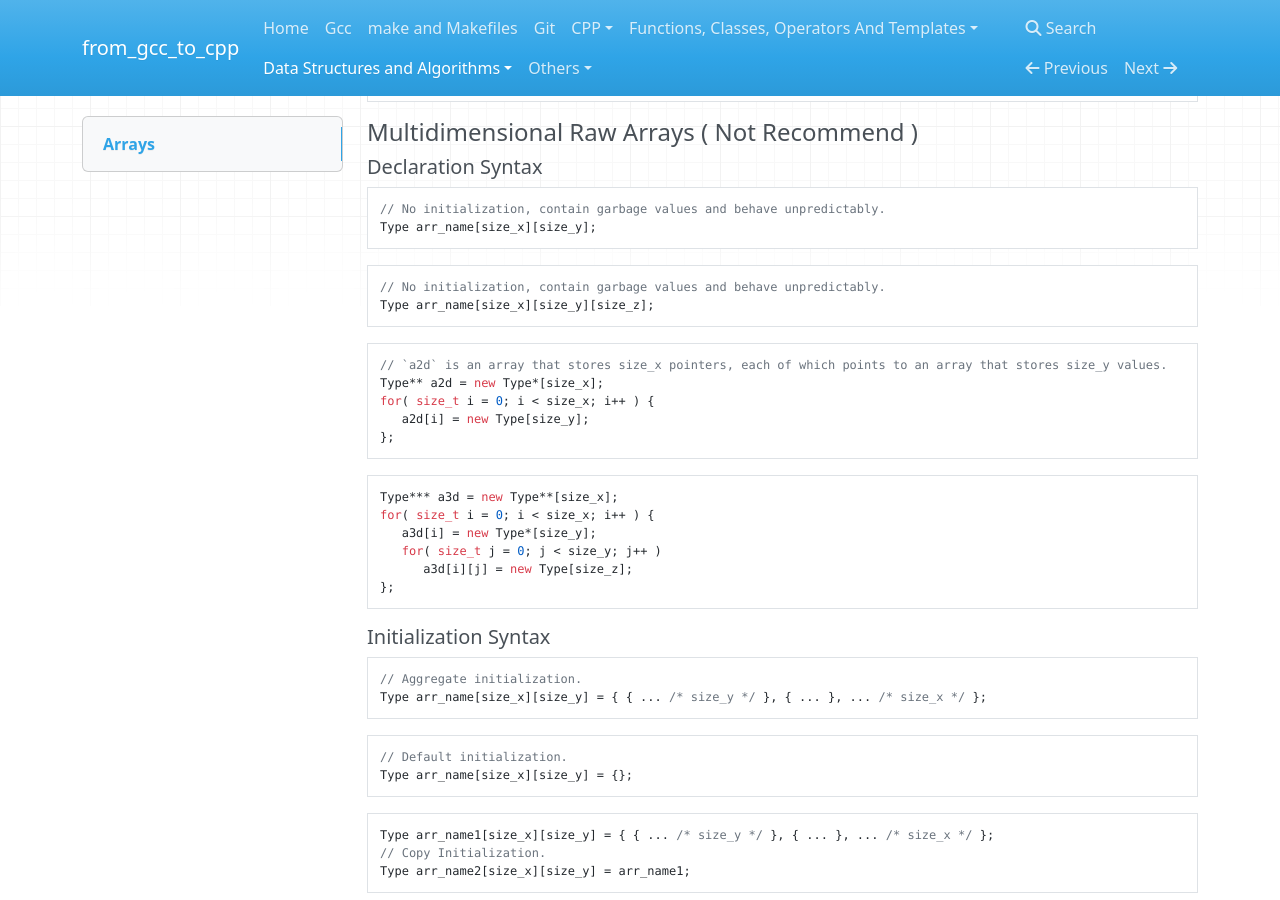
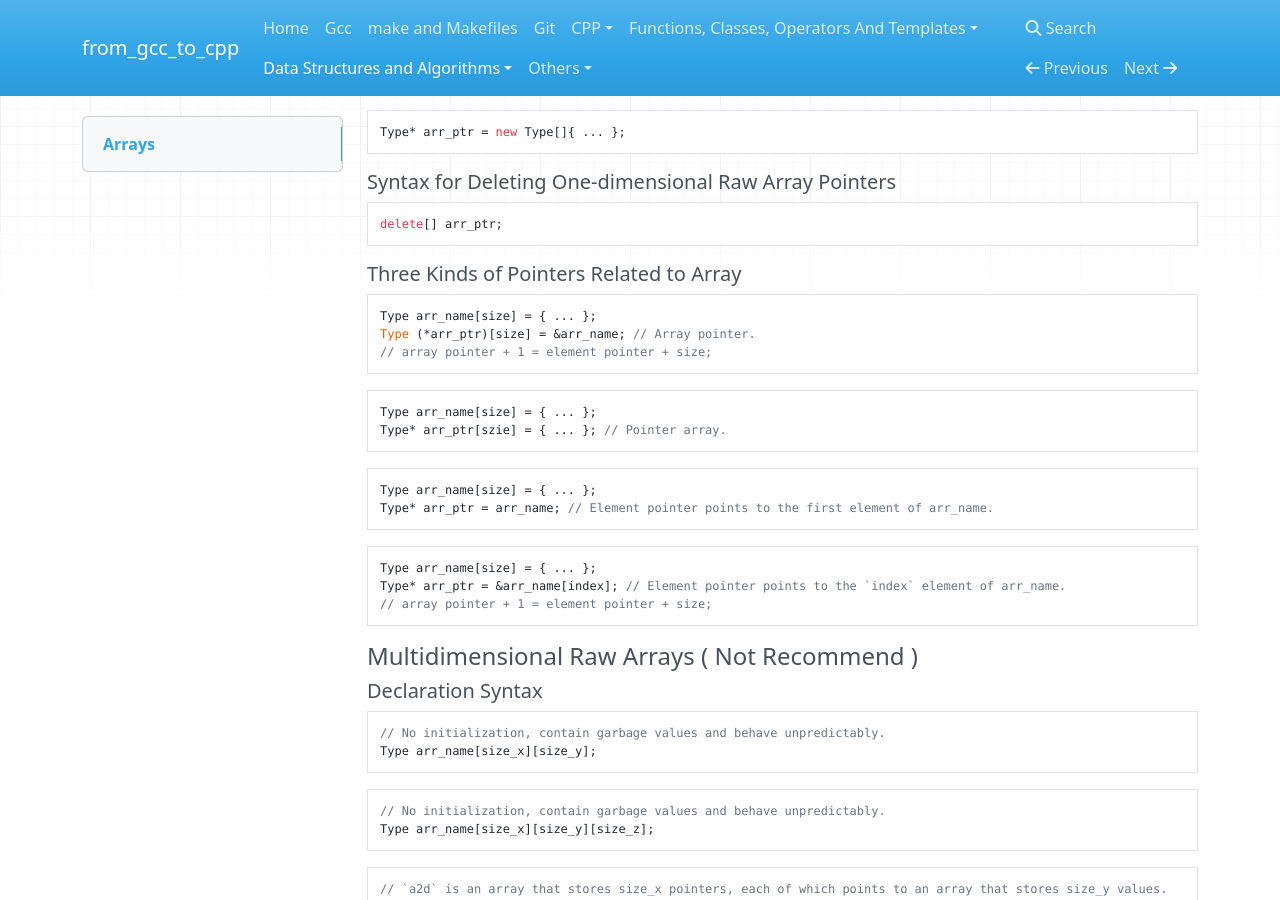
Before and after one commit to 0BananaBig0/from_gcc_to_cpp, an MkDocs documentation site: the page built from docs/Arrays.md, in a window 1280 px wide and 900 px high, scrolled down 2055 px. Built offline with MkDocs 1.6.1, drawn with Linux system fonts in a browser that asks for light colours; nearby versions of some CDN libraries; some of the changed text lies outside the part shown.

Commit message:
supplement array pointers

````diff
--- a/docs/Arrays.md
+++ b/docs/Arrays.md
@@ -8,6 +8,7 @@
       - [Declaration Syntax](#declaration-syntax)
       - [Initialization Syntax](#initialization-syntax)
       - [Syntax for Deleting One-dimensional Raw Array Pointers](#syntax-for-deleting-one-dimensional-raw-array-pointers)
+      - [Three Kinds of Pointers Related to Array](#three-kinds-of-pointers-related-to-array)
     - [Multidimensional Raw Arrays ( **Not Recommend** )](#multidimensional-raw-arrays--not-recommend-)
       - [Declaration Syntax](#declaration-syntax-1)
       - [Initialization Syntax](#initialization-syntax-1)
@@ -53,6 +54,11 @@
 3. They are the **fastest** structure but are **not safe** enough..
 4. The **size** of a raw array is **defined at compile time** and **cannot be changed during
    runtime**. This means that once an array is declared, its size is fixed.
+5. **Array pointer (pointer to an array)**: A pointer that points to an **entire** array (**rather
+   than individual** elements).
+6. **Pointer array (array of pointers)**: An array where each element is a pointer.
+7. **Element pointer (pointer to an element, pointer to an specific index, array element pointer)**:
+   A pointer that points to **an element** in an array.
 
 #### One-dimensional Raw Arrays
 
@@ -107,6 +113,30 @@ Type* arr_ptr = new Type[]{ ... };
 
 ```CPP
 delete[] arr_ptr;
+```
+
+##### Three Kinds of Pointers Related to Array
+
+```CPP
+Type arr_name[size] = { ... };
+Type (*arr_ptr)[size] = &arr_name; // Array pointer.
+// array pointer + 1 = element pointer + size;
+```
+
+```CPP
+Type arr_name[size] = { ... };
+Type* arr_ptr[szie] = { ... }; // Pointer array.
+```
+
+```CPP
+Type arr_name[size] = { ... };
+Type* arr_ptr = arr_name; // Element pointer points to the first element of arr_name.
+```
+
+```CPP
+Type arr_name[size] = { ... };
+Type* arr_ptr = &arr_name[index]; // Element pointer points to the `index` element of arr_name.
+// array pointer + 1 = element pointer + size;
 ```
 
 #### Multidimensional Raw Arrays ( **Not Recommend** )
````
